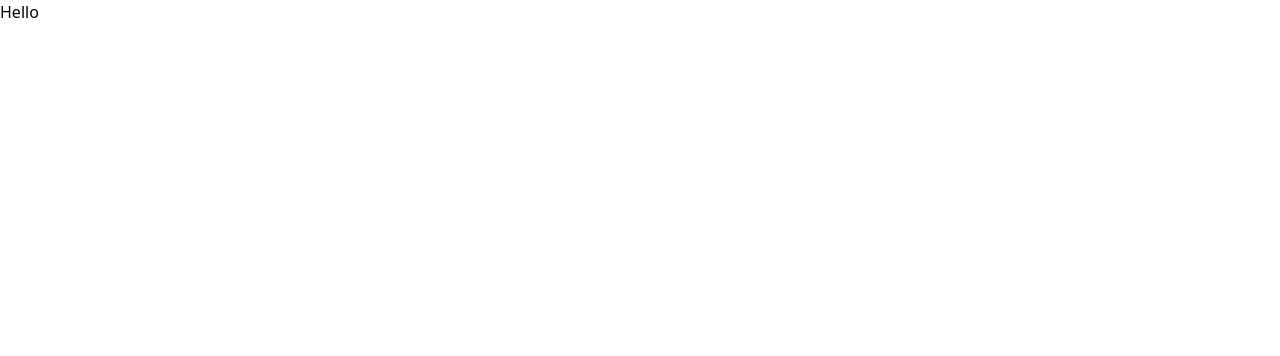
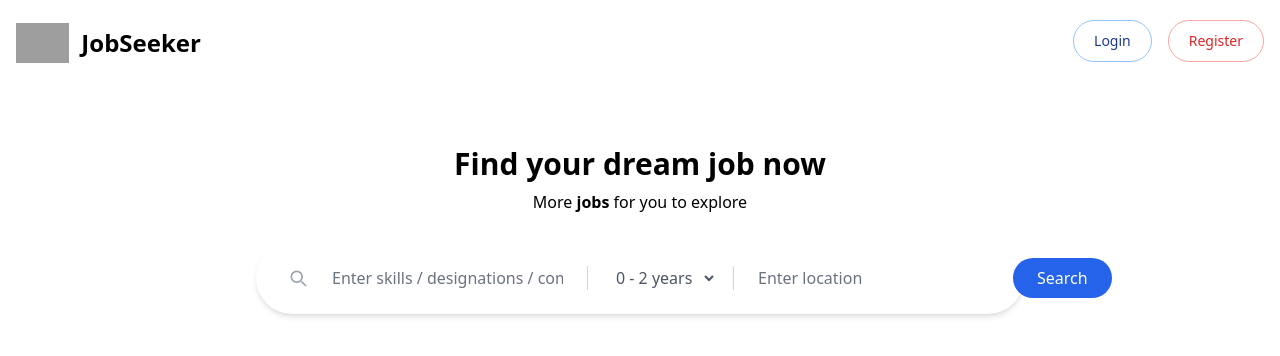
Before and after one commit to Anirudh-WB/JobSeaker, a React (Create React App) app: page / in a window 1280 px wide. Shown: the top 356 px of the page. Built offline with nearby package versions, Linux system fonts and the light colour scheme; grey boxes are pictures that could not be loaded.

Commit message:
HomePage and Navbar  added

```diff
--- a/src/App.jsx
+++ b/src/App.jsx
@@ -1,7 +1,9 @@
+import HomePage from "./components/HomePage/HomePage";
+
 function App() {
   return (
     <div className="App">
-      <h1>Hello</h1>
+      <HomePage/>
     </div>
   );
 }
--- /dev/null
+++ b/src/components/HomePage/HomePage.jsx
@@ -0,0 +1,20 @@
+import React from "react";
+import Navbar from "../NavBar/navbar";
+import SearchBar from "./SearchBar";
+
+function HomePage() {
+  return (
+    <>
+    <Navbar/>
+        <div class="text-center p-5 mt-10">
+            <h1 className="text-black text-3xl font-bold ">Find your dream job now</h1>
+            <p className="p-2">
+            More <span className="text-black font-semibold">jobs</span> for you to explore
+            </p>
+        </div>
+        <SearchBar/>
+    </>
+  );
+}
+
+export default HomePage;
--- /dev/null
+++ b/src/components/HomePage/SearchBar.jsx
@@ -0,0 +1,56 @@
+import React from "react";
+
+function SearchBar() {
+  return (
+    <form className="w-full max-w-md sm:max-w-3xl mx-auto bg-white shadow-md rounded-full px-4 sm:px-6 py-2">
+      <div className="flex flex-col sm:flex-row items-center space-y-2 sm:space-y-0 sm:space-x-4 p-2">
+
+        {/* Search Icon */}
+        <div className="flex items-center text-gray-400">
+          <svg className="w-5 h-5" xmlns="http://www.w3.org/2000/svg" fill="none" viewBox="0 0 24 24" stroke="currentColor" strokeWidth="2">
+            <path strokeLinecap="round" strokeLinejoin="round" d="M21 21l-4.35-4.35M10.5 17a6.5 6.5 0 1 1 0-13 6.5 6.5 0 0 1 0 13z" />
+          </svg>
+        </div>
+
+        {/* Skills Input */}
+        <input
+          type="text"
+          className="flex-grow bg-transparent text-gray-600 placeholder-gray-500 px-2 focus:outline-none"
+          placeholder="Enter skills / designations / companies"
+        />
+
+        {/* Divider (hidden on smaller screens) */}
+        <span className="hidden sm:block border-l border-gray-300 h-6"></span>
+
+        {/* Experience Select */}
+        <select className="bg-transparent text-gray-600 placeholder-gray-500 px-2 focus:outline-none">
+          <option value="0-2">0 - 2 years</option>
+          <option value="3">3 years</option>
+          <option value="4">4 years</option>
+          <option value="5">5 years</option>
+          <option value="6">6 years</option>
+        </select>
+
+        {/* Divider (hidden on smaller screens) */}
+        <span className="hidden sm:block border-l border-gray-300 h-6"></span>
+
+        {/* Location Input */}
+        <input
+          type="text"
+          className="flex-grow bg-transparent text-gray-600 placeholder-gray-500 px-2 focus:outline-none"
+          placeholder="Enter location"
+        />
+
+        {/* Search Button */}
+        <button
+          type="submit"
+          className="text-white bg-blue-600 hover:bg-blue-700 rounded-full px-4 py-2 sm:px-6 focus:outline-none w-full sm:w-auto"
+        >
+          Search
+        </button>
+      </div>
+    </form>
+  );
+}
+
+export default SearchBar;
--- /dev/null
+++ b/src/components/NavBar/navbar.jsx
@@ -0,0 +1,36 @@
+import React from "react";
+
+function Navbar() {
+  return (
+    <nav class="bg-white border-gray-200 dark:bg-slate-200">
+    <div class="max-w-screen-xl flex flex-wrap items-center justify-between mx-auto p-4">
+        <a href="https://flowbite.com/" class="flex items-center space-x-3 rtl:space-x-reverse">
+            <img src="https://flowbite.com/docs/images/logo.svg" class="h-10" alt="Flowbite Logo" />
+            <span class="self-center text-2xl font-semibold whitespace-nowrap dark:text-black">JobSeeker</span>
+        </a>
+
+        <button
+            type="button"
+            class="inline-flex items-center p-2 ml-3 text-sm text-gray-500 rounded-lg md:hidden hover:bg-gray-100 focus:outline-none focus:ring-2 focus:ring-gray-200 dark:text-gray-400 dark:hover:bg-gray-700 dark:focus:ring-gray-600"
+            aria-controls="navbar-menu"
+            aria-expanded="false"
+            onclick="{document.getElementById('navbar-menu').classList.toggle('hidden')}">
+            <span class="sr-only">Open main menu</span>
+            <svg class="w-6 h-6" fill="currentColor" viewBox="0 0 20 20" xmlns="http://www.w3.org/2000/svg">
+                <path fill-rule="evenodd" d="M3 5h14a1 1 0 010 2H3a1 1 0 110-2zm0 6h14a1 1 0 010 2H3a1 1 0 110-2zm0 6h14a1 1 0 010 2H3a1 1 0 110-2z" clip-rule="evenodd"></path>
+            </svg>
+        </button>
+
+        <div id="navbar-menu" class="hidden w-full md:flex md:items-center md:w-auto">
+            <div class="mt-1 flex space-x-2">
+                <button type="button" class="text-blue-900 bg-white border border-blue-300 focus:outline-none hover:bg-blue-100 focus:ring-4 focus:ring-blue-100 font-medium rounded-full text-sm px-5 py-2.5 me-2 mb-2 dark:bg-blue-800 dark:text-white dark:border-blue-600 dark:hover:bg-blue-700 dark:hover:border-blue-600 dark:focus:ring-blue-700">Login</button>
+                <button type="button" class="text-red-600 bg-white border border-red-300 focus:outline-none hover:bg-red-100 focus:ring-4 focus:ring-red-100 font-medium rounded-full text-sm px-5 py-2.5 me-2 mb-2 dark:bg-red-800 dark:text-white dark:border-red-600 dark:hover:bg-gray-700 dark:hover:border-gray-600 dark:focus:ring-gray-700">Register</button>
+            </div>
+        </div>
+    </div>
+</nav>
+
+  );
+}
+
+export default Navbar;
```
